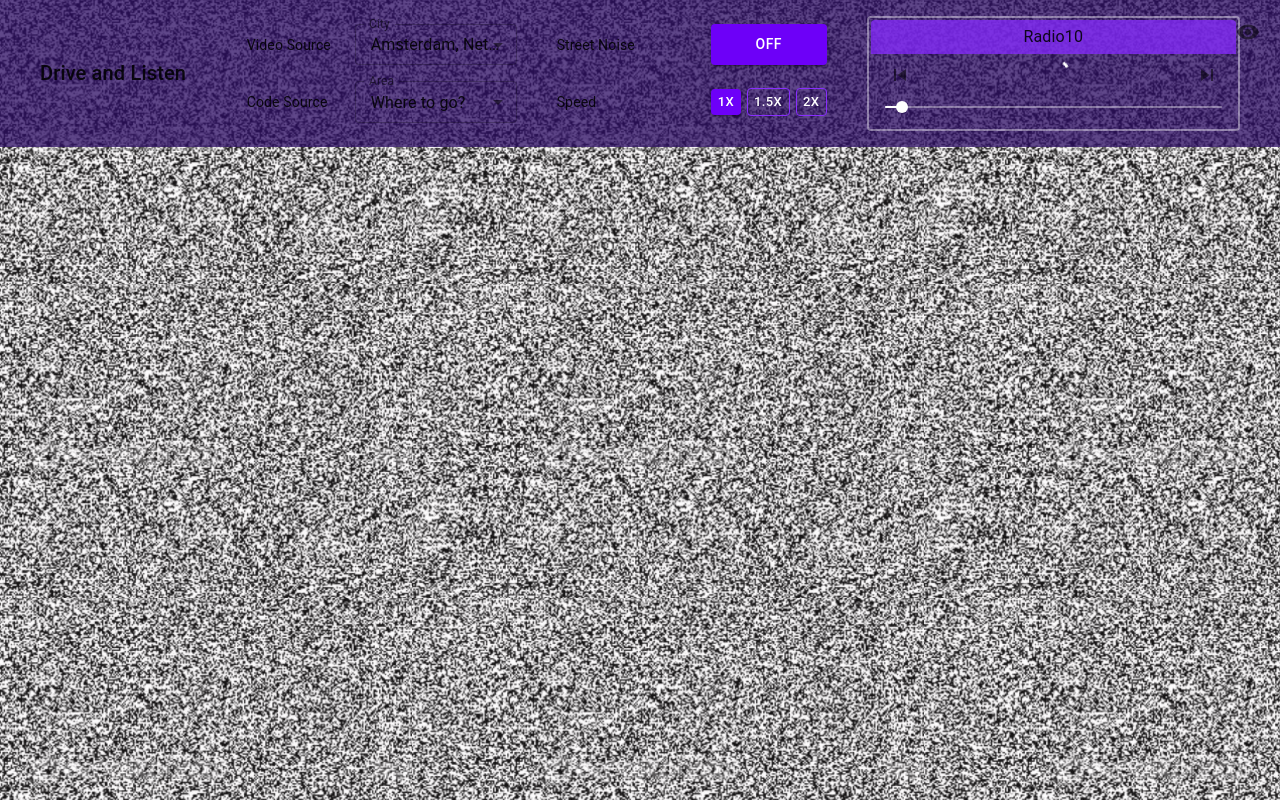
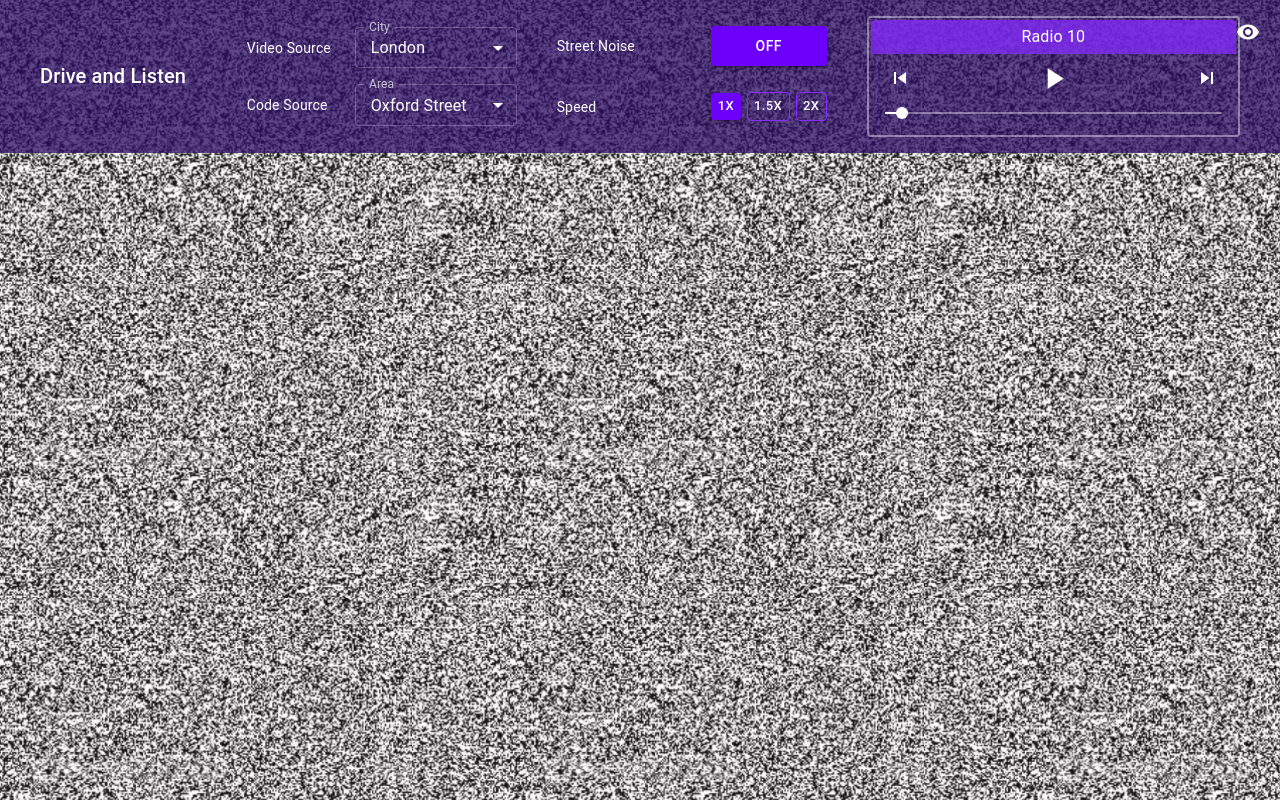
Before and after one commit to rkanik/drive-n-listen, a React (Create React App) app: page / in a window 1280 px wide. Built offline with nearby package versions, Linux system fonts and the light colour scheme.

Commit message:
Some fixes

```diff
--- a/src/App.jsx
+++ b/src/App.jsx
@@ -1,6 +1,5 @@
 import React, { useState } from 'react';
 
-import useMediaQuery from '@material-ui/core/useMediaQuery';
 import { createMuiTheme, ThemeProvider } from '@material-ui/core/styles';
 import CssBaseline from '@material-ui/core/CssBaseline';
 
@@ -10,24 +9,30 @@ import mui from './plugins/materialui';
 
 import {
 	radios as radiosData,
-	videos as videosData
+	cities as citiesData,
+	areas as areasData
 } from './data'
 
 const App = () => {
 
-	// Initializing dark theme
-	const prefersDarkMode = useMediaQuery('(prefers-color-scheme: dark)');
-	const theme = React.useMemo(
-		() => createMuiTheme(
-			mui.getTheme(prefersDarkMode)
-		),
-		[prefersDarkMode],
-	);
+	//Initializing dark theme
+	const theme = React.useMemo(() => createMuiTheme(mui.getTheme()), []);
+
+	const [player, setPlayer] = useState(null)
+
+	const [cities] = useState(citiesData)
+	const [city, setCity] = useState(cities[0])
+
+	const [areas] = useState(areasData)
+	const [cityAreas, setCityAreas] = useState(
+		areas.filter(
+			a => a.cityId === city.id
+		)
+	)
+	const [area, setArea] = useState(areas[0])
 
 	// Video States
-	const [videos] = useState(videosData)
 	const [video, setVideo] = useState({
-		...videosData[0],
 		loop: true,
 		volume: 0.9,
 		isMuted: true,
@@ -36,22 +41,19 @@ const App = () => {
 		showNoise: true,
 		controls: false,
 		isPlaying: false,
-		cities: videos.map(v => ({
-			value: v.city,
-			name: v.city
-		}))
 	})
 
 	// Radio states
 	const [radios] = useState(radiosData)
 	const [radio, setRadio] = useState({
-		...radios.find(r => r.cityId === video.id),
+		...radios.find(
+			r => r.areaId === area.id
+		),
 		volume: 0.05,
 		isPlaying: false,
 		isLoading: true,
 		isMuted: false,
 	})
-
 
 	// it's just a helper function
 	// instead of calling setVideo(video => ({...video,...changes}))
@@ -71,31 +73,47 @@ const App = () => {
 		}))
 	}
 
-	const getRadios = cityId => {
+	const getRadios = areaId => {
 		return radios.filter(
-			r => r.cityId === cityId
+			r => r.areaId === areaId
 		)
 	}
 
 	// Changing to new video
-	const handleChangeCity = (city) => {
-		let newVideo = videos.find(
-			video => video.city === city
-		)
-		_setVideo({
-			...newVideo,
-			isMuted: true,
-			showNoise: true,
-			wasMuted: video.isMuted,
+	const handleChangeCity = (cityId) => {
+		setCity(cities.find(city => city.id === cityId))
+		const newAreas = areas.filter(area => area.cityId === cityId)
+		const newArea = newAreas[0]
+
+		setCityAreas(newAreas)
+		setArea(newAreas[0])
+
+		const areaRadios = getRadios(newArea.id)
+		if (areaRadios.length) _setRadio({ ...areaRadios[0] })
+		else _setRadio({
+			url: '', isPlaying: false,
+			name: 'No radio in this area'
 		})
-		_setRadio({
-			...getRadios(
-				newVideo.id
-			)[0]
-		})
+
+		if (player) player.seekTo(40)
 	}
 
-	const handleYTPlayerOnReady = () => {
+	const handleChangeArea = areaId => {
+		setArea(cityAreas.find(area => area.id === areaId))
+
+		const areaRadios = getRadios(areaId)
+		if (areaRadios.length) _setRadio({ ...areaRadios[0] })
+		else _setRadio({
+			url: '', isPlaying: false,
+			name: 'No radio in this area'
+		})
+
+		if (player) player.seekTo(40)
+	}
+
+	const handleYTPlayerOnReady = player => {
+		setPlayer(player)
+		player.seekTo(40)
 		_setVideo({
 			isPlaying: true,
 			isMuted: video.wasMuted,
@@ -104,10 +122,12 @@ const App = () => {
 
 	const handleRadioChange = ({ isNext, isPrev }) => {
 
-		const cityRadios = getRadios(video.id)
+		const areaRadios = getRadios(area.id)
+
+		if (!areaRadios.length) return
 
 		// Finding index of currently playing radio index
-		let cIndex = cityRadios.findIndex(r => r.id === radio.id)
+		let cIndex = areaRadios.findIndex(r => r.id === radio.id)
 
 		// Returning is there is no radio found
 		if (cIndex === -1) return
@@ -116,10 +136,10 @@ const App = () => {
 		cIndex = isPrev ? cIndex - 1 : isNext ? cIndex + 1 : cIndex
 
 		// Fixing current index if it goes out of bound of radios array
-		cIndex = cIndex < 0 ? cityRadios.length - 1 : cIndex >= cityRadios.length ? 0 : cIndex
+		cIndex = cIndex < 0 ? areaRadios.length - 1 : cIndex >= areaRadios.length ? 0 : cIndex
 
 		// Setting the new radio of current index
-		_setRadio({ ...cityRadios[cIndex], isLoading: true })
+		_setRadio({ ...areaRadios[cIndex], isLoading: true })
 	}
 
 	return (
@@ -131,7 +151,13 @@ const App = () => {
 				radio={radio}
 				video={video}
 
+				city={city}
+				area={area}
+				cities={cities}
+				areas={cityAreas}
+
 				onChangeCity={handleChangeCity}
+				onChangeArea={handleChangeArea}
 				onPlaybackRate={playbackRate => _setVideo({ playbackRate })}
 				onStreetNoise={() => _setVideo({ isMuted: !video.isMuted })}
 
@@ -145,25 +171,25 @@ const App = () => {
 				<ReactPlayer
 					width='100%'
 					height='100%'
-					url={video.url}
+					url={area.video}
 					loop={video.loop}
 					volume={video.volume}
 					muted={video.isMuted}
 					playing={video.isPlaying}
 					controls={video.controls}
+					onReady={handleYTPlayerOnReady}
 					playbackRate={video.playbackRate}
 					onBuffer={() => _setVideo({ showNoise: true })}
 					onBufferEnd={() => _setVideo({ showNoise: false })}
-					onReady={handleYTPlayerOnReady}
 				/>
 				{video.showNoise && <div className='yt-player__noise' />}
 			</div>
 
 			<ReactPlayer
 				url={radio.url}
+				muted={radio.isMuted}
+				volume={radio.volume}
 				playing={radio.isPlaying}
-				volume={radio.volume}
-				muted={radio.isMuted}
 				onBuffer={() => _setRadio({ isLoading: true })}
 				onBufferEnd={() => _setRadio({ isLoading: false })}
 				onReady={() => _setRadio({ isLoading: false, isPlaying: true })}
--- a/src/assets/scss/_utils.scss
+++ b/src/assets/scss/_utils.scss
@@ -48,3 +48,9 @@
 .ml-auto {
 	margin-left: auto !important;
 }
+.block {
+	display: block;
+}
+.td-none {
+	text-decoration: none;
+}
--- a/src/components/Control.jsx
+++ b/src/components/Control.jsx
@@ -10,7 +10,7 @@ import {
 	IconButton,
 	Slider,
 	Button,
-	CircularProgress
+	//CircularProgress
 } from '@material-ui/core';
 
 import {
@@ -28,24 +28,22 @@ import '../assets/scss/components/control.scss'
 const Control = ({
 	radio, video,
 
+	city, area,
+	cities, areas,
+
 	onStreetNoise, onChangeCity,
-	onPlaybackRate,
+	onPlaybackRate, onChangeArea,
 
 	onRadioNext, onRadioPrev,
 	onRadioVolume, onRadioTogglePlay
 }) => {
 
-	const [area, setArea] = useState(0);
 	const [playbackRates] = useState([
 		{ value: 1, text: '1x' },
 		{ value: 1.5, text: '1.5x' },
 		{ value: 2, text: '2x' },
 	]);
 	const [isVisible, setIsVisible] = useState(true)
-
-	const handleChangeArea = (event) => {
-		setArea(event.target.value);
-	};
 
 	return (
 		<div className='control relative'>
@@ -70,7 +68,12 @@ const Control = ({
 								<div className='flex items-center'>
 									<Typography
 										variant='body2'
-										className='flex-none'
+										color='inherit'
+										target='_blank'
+										href={area.video}
+										rel="noopener noreferrer"
+										className='flex-none td-none'
+										variantMapping={{ 'body2': 'a' }}
 										style={{ width: '40%' }}
 									>
 										Video Source
@@ -81,13 +84,13 @@ const Control = ({
 											label="City"
 											id="select-city"
 											labelId="select-city-label"
-											value={video.city}
-											onChange={e => onChangeCity(e.target.value)}
+											value={city.id}
+											onChange={e => onChangeCity(+e.target.value)}
 										>
-											{video.cities.map((city, cityIndex) => (
+											{cities.map(city => (
 												<MenuItem
-													key={cityIndex}
-													value={city.name}
+													key={city.id}
+													value={city.id}
 												>
 													{city.name}
 												</MenuItem>
@@ -108,11 +111,18 @@ const Control = ({
 										<Select
 											labelId="select-area-label"
 											id="select-area"
-											value={area}
-											onChange={handleChangeArea}
+											value={area.id}
+											onChange={e => onChangeArea(+e.target.value)}
 											label="Area"
 										>
-											<MenuItem value={0}>Where to go?</MenuItem>
+											{areas.map(area => (
+												<MenuItem
+													key={area.id}
+													value={area.id}
+												>
+													{area.name}
+												</MenuItem>
+											))}
 										</Select>
 									</FormControl>
 								</div>
@@ -180,8 +190,8 @@ const Control = ({
 												<SkipPreviousIcon />
 											</IconButton>
 										</div>
-										{!radio.isLoading
-											? <IconButton
+										{/* {!radio.isLoading ?  */}
+										<IconButton
 											size='small'
 											aria-label="play"
 											onClick={() => onRadioTogglePlay()}
@@ -191,8 +201,8 @@ const Control = ({
 												: <PlayArrowIcon fontSize='large' />
 											}
 										</IconButton>
-											: <CircularProgress size={35} />
-										}
+										{/* : <CircularProgress size={35} />
+										} */}
 										<div className="flex-none flex items-center">
 											<IconButton
 												size='small'
--- a/src/data.js
+++ b/src/data.js
@@ -1,85 +1,71 @@
+export const cities = [
+	{ id: 1, name: 'London', country: 'UK' },
+	{ id: 2, name: 'Paris', country: 'France' },
+	{ id: 3, name: 'Amsterdam', country: 'Netherlands' },
+]
+
+export const areas = [
+	{
+		id: 1, cityId: 1, name: 'Oxford Street',
+		video: 'https://www.youtube.com/watch?v=w7CTOkNWemc',
+	},
+	{
+		id: 2, cityId: 1, name: 'SOHO',
+		video: 'https://www.youtube.com/watch?v=__Eo-dvEH7g'
+	},
+	{
+		id: 3, cityId: 1, name: 'BOROUGH MARKET',
+		video: 'https://www.youtube.com/watch?v=JulMukjTre4'
+	},
+	{
+		id: 4, cityId: 1, name: 'Hampstead Heath',
+		video: 'https://www.youtube.com/watch?v=c1quf4AllEw'
+	},
+	{
+		id: 5, cityId: 1, name: 'Regent Street',
+		video: 'https://www.youtube.com/watch?v=8nfd-prM51g'
+	},
+	{
+		id: 6, cityId: 1, name: 'Chelsea',
+		video: 'https://www.youtube.com/watch?v=UrKpC6x7UL0'
+	},
+	{
+		id: 7, cityId: 2, name: 'Gardens of Versailles',
+		video: 'https://www.youtube.com/watch?v=qh8xNjt9wMA'
+	},
+	{
+		id: 8, cityId: 2, name: 'Shopping District',
+		video: 'https://www.youtube.com/watch?v=1Sd1IJKFXzM'
+	},
+	{
+		id: 9, cityId: 2, name: 'Shopping Arcades',
+		video: 'https://www.youtube.com/watch?v=W5i0QdBlX1c'
+	},
+	{
+		id: 10, cityId: 2, name: 'Night walk',
+		video: 'https://www.youtube.com/watch?v=Ksya1BJtu4E'
+	},
+	{
+		id: 11, cityId: 2, name: 'Latin Quarter',
+		video: 'https://www.youtube.com/watch?v=_dRjY9gMcxE'
+	},
+	{
+		id: 11, cityId: 3, name: 'City Drive',
+		video: 'https://www.youtube.com/watch?v=_nS2FvZ0h2g'
+	}
+]
+
 export const radios = [
 	{
 		id: 1,
-		cityId: 1,
-		name: 'Radio10',
+		areaId: 1,
+		name: 'Radio 10',
 		url: 'https://21633.1ive.streamtheworld.com/RADI010.mp3'
 	},
 	{
 		id: 2,
-		cityId: 1,
-		name: 'NH Radio',
-		url: 'https://ice.cr2.streamzilla.xlcdn.com:8000/sz%3Dnhnieuws%3DNHRadio_mp3?token=a51cea67c3a470'
-	},
-	{
-		id: 3,
-		cityId: 1,
-		name: 'Radio 100% NL',
-		url: 'https://21313.1ive.streamtheworld.com/100PNL_MP3_SC'
-	},
-	{
-		id: 4,
-		cityId: 2,
-		name: 'SLAM!',
-		url: 'https://20423.1ive.streamtheworld.com/SLAM_MP3.mp3'
-	},
-	{
-		id: 5,
-		cityId: 2,
-		name: 'Radio Veronica',
-		url: 'https://20873.1ive.streamtheworld.com/VERONICA.mp3'
-	},
-	{
-		id: 6,
-		cityId: 3,
-		name: 'Radio BB 2',
-		url: 'https://icecast.omroep.nl/radio2—bb—mp3'
-	},
-	{
-		id: 7,
-		cityId: 1,
-		name: 'Radio BB 4',
-		url: 'https://icecast.omroep.nl/radio4—bb—mp3'
-	},
-	{
-		id: 8,
-		cityId: 2,
-		name: 'NPO Radio 2',
-		url: 'https://icecast.omroep.nl/funx—amsterdam—bb—mp3'
-	},
-	{
-		id: 9,
-		cityId: 2,
-		name: 'FM BB',
-	},
-	{
-		id: 10,
-		cityId: 3,
-		name: 'Radio BB 1',
-		url: 'https://icecast.omroep.nl/radio1—bb—mp3'
-	},
-	{
-		id: 11,
-		cityId: 3,
-		name: 'NPO F',
-		url: 'https://22183.1ive.streamtheworld.com/RADI0538.mp3'
+		areaId: 11,
+		name: 'Tune In',
+		url: 'https://tunein.com/embed/player/s266113/'
 	}
 ]
-
-export const videos = [
-	{
-		id: 1,
-		city: 'Amsterdam, Netherlands',
-		url: 'https://www.youtube.com/watch?v=_nS2FvZ0h2g'
-	},
-	{
-		id: 2,
-		city: 'Antalya, Turkey',
-		url: 'https://www.youtube.com/watch?v=pPQo2mgcdkg'
-	},
-	{
-		id: 3,
-		city: 'Barcelona, Spain',
-		url: 'https://www.youtube.com/watch?v=dWB5_MJmZ-U'
-	}
-]
--- a/src/plugins/materialui.js
+++ b/src/plugins/materialui.js
@@ -1,5 +1,5 @@
 const mui = {
-	getTheme(darkMode) {
+	getTheme() {
 		return {
 			palette: {
 				primary: {
@@ -14,7 +14,7 @@ const mui = {
 					dark: '#d500f9',
 					contrastText: '#fff',
 				},
-				type: darkMode ? 'dark' : 'light',
+				type: 'dark',
 			}
 		}
 	}
```
Also changed, not shown: 1 other file (tests, documents, lock files or other folders). Lines whose indentation alone changed are shown as unchanged.
